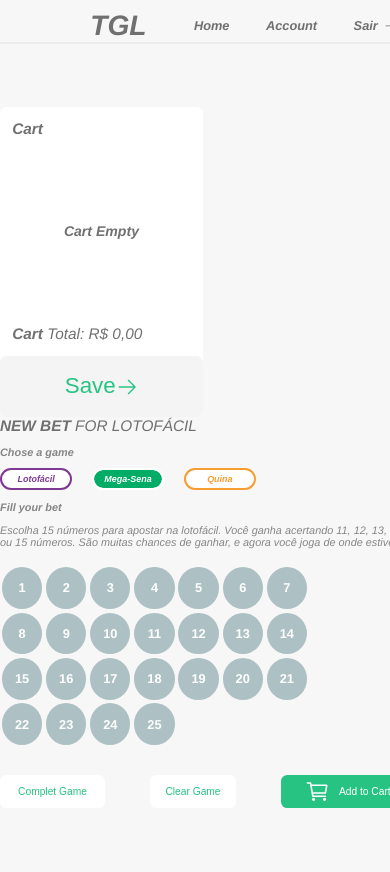
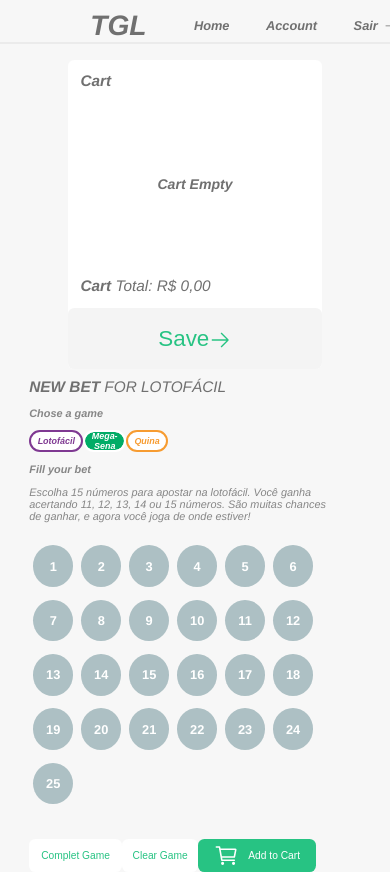
Before and after one commit to Danielbb21/ProvaReact, a React (Create React App) app in the folder prova-react/: page /new-bet/1 in a window 390 px wide. Shown: the top 872 px of the page. Before the commit the page ends 844 px from the top, so only its background shows below. Built offline with nearby package versions, Linux system fonts and the light colour scheme.

Commit message:
Adjustment of responsivite in the Home, Reset Password and Register pages

```diff
--- a/prova-react/src/GlobalStyle.ts
+++ b/prova-react/src/GlobalStyle.ts
@@ -11,7 +11,14 @@ const GlobalStyle = createGlobalStyle`
   html{
     font-size: 62.5%;
   }
-  @media(max-width: 800px) {
+
+  @media(max-width: 1024px) {
+
+        html{
+          font-size: 50%;
+        }
+  }
+  @media(max-width: 812px) {
 
         html{
           font-size: 40%;
@@ -20,7 +27,7 @@ const GlobalStyle = createGlobalStyle`
   @media(min-height: 1024px) {
 
         html{
-          font-size: 75%;
+          font-size: 85%;
         }
   }
 
--- a/prova-react/src/components/ActionButton/index.tsx
+++ b/prova-react/src/components/ActionButton/index.tsx
@@ -10,6 +10,7 @@ interface ActionButtonProps {
   size?: string;
   border: string;
   end?: boolean;
+  isSave?:boolean;
 }
 
 const ActionButton: React.FC<ActionButtonProps> = (props) => {
@@ -23,6 +24,7 @@ const ActionButton: React.FC<ActionButtonProps> = (props) => {
       size = {props.size}
       border = {props.border}
       end = {props.end}
+      isSave = {props.isSave}
     >
       {props.children}
     </ButtonActionWrapper>
--- a/prova-react/src/components/ActionButton/style.ts
+++ b/prova-react/src/components/ActionButton/style.ts
@@ -8,10 +8,11 @@ interface ButtonActionProps {
     size?: string;
     border: string;
     end?: boolean;
+    isSave?: boolean;
 }
 
 export const ButtonActionWrapper = styled.button<ButtonActionProps>`
-    width: ${(props) => props.win + 'rem'};
+    width: ${(props) => props.isSave ? '100%' : props.win + 'rem'};
     height:${(props) => props.hei + 'rem'};
     display: flex;
     align-items: center;
@@ -31,4 +32,5 @@ export const ButtonActionWrapper = styled.button<ButtonActionProps>`
         margin-left: 1.4rem;
     }
 
+
 `;
--- a/prova-react/src/components/Card/style.ts
+++ b/prova-react/src/components/Card/style.ts
@@ -2,12 +2,12 @@ import styled from "styled-components";
 
 export const CardWrapper = styled.div`
   display: flex;
-  height: 90%;
+  height: 90vh;
   width: 100%;
   flex: 1;
 
   margin-top: 15.4rem;
-  @media(max-width: 700px) {
+  @media(max-width: 1100px) {
     margin-top: 0rem;
     flex-direction: column;
     flex: 1;
--- a/prova-react/src/components/Cart/index.tsx
+++ b/prova-react/src/components/Cart/index.tsx
@@ -30,7 +30,7 @@ export const CartItems: React.FC<CartItemsProps> = (props) => {
   return (
     <CartItemsWrapper>
      { props.onRemove && <CartRemoveButton onClick={props.onRemove}>
-        <VscTrash size = {25} />
+        <span><VscTrash  /></span>
       </CartRemoveButton>}
 
       <BetInfo borderColor  = {props.color} isList = {props.isList}>
--- a/prova-react/src/components/Cart/style.ts
+++ b/prova-react/src/components/Cart/style.ts
@@ -26,9 +26,32 @@ export const CartWrapper = styled.div`
         /* margin: 0 auto;
          */
         /* order: 1; */
-        width: 31.7rem;
+        width: 50%;
 
-        margin-top: 2.7rem;
+        margin: 0 auto;
+        margin-top: 2.5rem;
+        margin-bottom: 1.4rem;
+        /* flex-direction: column; */
+    }
+    @media(max-width: 600px) {
+
+        /* margin: 0 auto;
+         */
+        /* order: 1; */
+        width: 65%;
+
+
+        /* flex-direction: column; */
+    }
+
+    @media(max-width: 300px) {
+
+        /* margin: 0 auto;
+         */
+        /* order: 1; */
+        width: 75%;
+
+
         /* flex-direction: column; */
     }
 `;
@@ -107,6 +130,9 @@ export const CartRemoveButton = styled.div`
     &:hover{
         cursor: pointer;
     }
+    span{
+        font-size: 2.4rem;
+    }
 `;
 
 export const CartLine = styled.div<LineProps>`
--- a/prova-react/src/components/FormSignIn/style.ts
+++ b/prova-react/src/components/FormSignIn/style.ts
@@ -43,6 +43,8 @@ export const ButtonAndForm = styled.div`
   }
 
 
+
+
 `;
 
 export const FormWrapper = styled.form<FormProps>`
@@ -59,16 +61,18 @@ export const FormWrapper = styled.form<FormProps>`
         margin-top: 10px;
         width: 91%;
     }
+
+    @media(max-width: 1100px) {
+        width: 90%;
+        height: 100%;
+  }
     @media(max-width: 800px) {
-        height: 250px;
-        width: 95%;
+        height: 25rem;
+        width: 80%;
+        align-items: center;
   }
 
-  @media(max-width: 800px) {
-    height: 250px;
-        /* width: 90%; */
-        align-items: center;
-  }
+
   @media(max-height: 600px) {
         /* height: 1.1rem; */
         width: 90%;
@@ -76,6 +80,8 @@ export const FormWrapper = styled.form<FormProps>`
         height: 22rem;
         /* background-color: red; */
   }
+
+
 
 `;
 
@@ -98,7 +104,6 @@ export const ErrorMessage = styled.span`
     font-weight: bold;
     font-style: italic;
     @media(max-width: 800px) {
-      font-size: 1rem;
       margin:0;
   }
 
--- a/prova-react/src/components/Logo/style.ts
+++ b/prova-react/src/components/Logo/style.ts
@@ -5,20 +5,17 @@ export const LogoWrapper = styled.div`
     display: flex;
     flex-direction: column;
     align-items: center;
-    justify-content: space-evenly;
+    /* justify-content: space-evenly; */
     height: 100%;
+
     flex: 1;
     @media(max-width: 800px) {
-        /* height: 25vh; */
+        justify-content: center;
         width: 100%;
 
 
   }
 
-  /* @media(max-width: 280px) {
-        /* height: 1.1rem;
-        width: 90%; */
-  /* } */
 
 `;
 
--- a/prova-react/src/components/New-Bet/style.ts
+++ b/prova-react/src/components/New-Bet/style.ts
@@ -4,15 +4,18 @@ interface ButtonProps {
     win: number;
 }
 export const BetPageWrapper = styled.div`
-    width: 100vw;
-
+    width: 90vw;
+    /* margin:0; */
     display: flex;
 
+    flex: 1;
     margin-top: 7.2rem;
     justify-content: space-evenly;
     @media(max-width: 1111px) {
         /* margin: 0 auto;
          */
+        margin: 0;
+        width: 100vw;
         /* justify-content: center; */
         flex-direction: column-reverse;
         /* flex-direction: row; */
@@ -24,6 +27,10 @@ export const BetNumbers = styled.div`
     width: 50vw;
     /* height: 100%; */
 
+    @media(max-width: 800px) {
+       width: 85%;
+       margin: 0 auto;
+  }
 `;
 export const TitleWrapper = styled.h3`
 
@@ -41,6 +48,11 @@ export const TitleWrapper = styled.h3`
 export const DescriptionWrapper = styled.div`
     width: 64.8rem;
 
+    @media(max-width: 800px) {
+        width: 90%;
+
+
+  }
 `;
 
 export const DescriptionTitle = styled.p`
@@ -55,6 +67,7 @@ export const DescriptionInfo = styled.span`
     font-style: italic;
     color: #868686;
     word-wrap: break-word;
+
 `;
 
 export const ButtonInActionWrapper = styled.div<ButtonProps>`
@@ -62,4 +75,10 @@ export const ButtonInActionWrapper = styled.div<ButtonProps>`
     width: ${(props) => props.win + 'rem'};
     align-items: center;
     justify-content: space-between;
+
+    @media(max-width: 800px) {
+       /* width: 90vw; */
+       width: ${(props) => props.win-20 + 'rem'};
+  }
+
 `;
--- a/prova-react/src/components/Numbers/style.ts
+++ b/prova-react/src/components/Numbers/style.ts
@@ -16,12 +16,13 @@ export const NumberPlace = styled.div`
     flex-wrap: wrap;
 
     @media(max-width: 1111px) {
-        max-width: 50rem;
+        width: 90%;
+        /* max-width: 50rem; */
     }
 `;
 export const NumbersWrapper = styled.div<NumberProps>`
     width:6.3rem;
-    margin: 0.3rem;
+    margin: 1rem 0.6rem;
 
 
     height: 6.5rem;
--- a/prova-react/src/pages/NewBet.tsx
+++ b/prova-react/src/pages/NewBet.tsx
@@ -307,6 +307,7 @@ const NewBet: React.FC = () => {
                 })
               : ""}
           </NumberPlace>
+          {errorMessage.length > 0  && <ErrorMessage>{errorMessage}</ErrorMessage>}
           <ButtonInActionWrapper win={64.8}>
             <ActionButton
               win={16.4}
@@ -337,7 +338,7 @@ const NewBet: React.FC = () => {
               <span>Add to Cart</span>
             </ActionButton>
           </ButtonInActionWrapper>
-          {errorMessage.length > 0  && <ErrorMessage>{errorMessage}</ErrorMessage>}
+
         </BetNumbers>
         <CartWrapper>
           <CartTitle>Cart</CartTitle>
@@ -367,6 +368,7 @@ const NewBet: React.FC = () => {
             backgroung = '#F4F4F4'
             size="3.5"
             border="#E2E2E2"
+            isSave = {true}
             onAction={saveGameHandler}
           >
             Save
```
